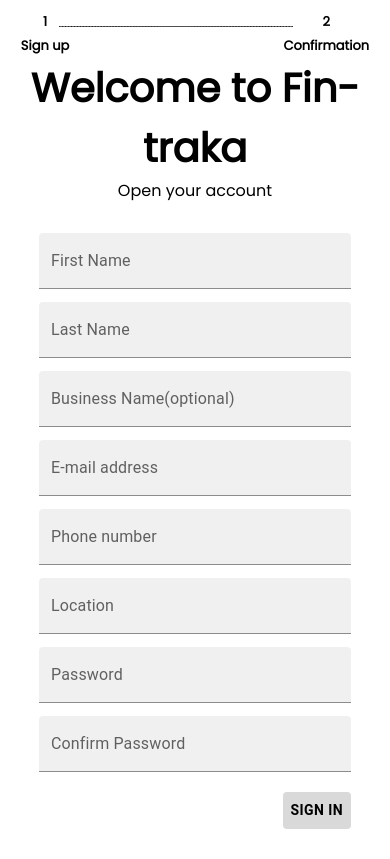
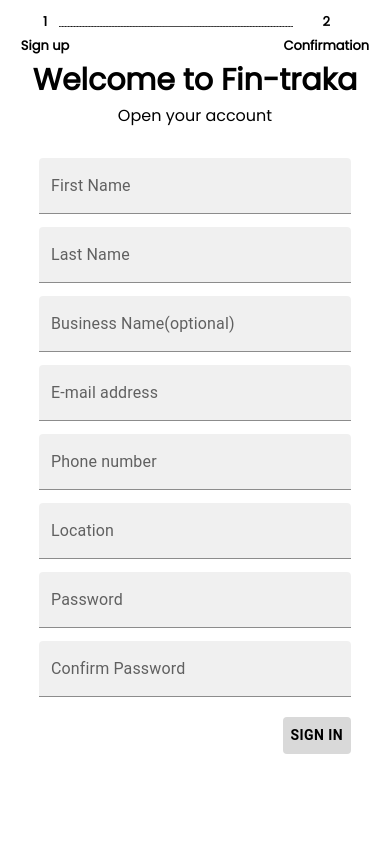
Before and after one commit to ileri-oluwa-kiiye/fin-trak, a React (Create React App) app: page /signup in a window 390 px wide. Built offline with nearby package versions, Linux system fonts and the light colour scheme.

Commit message:
god abeg. react has issuess

```diff
--- a/src/components/mainhero/mainhero.jsx
+++ b/src/components/mainhero/mainhero.jsx
@@ -1,5 +1,5 @@
 import styles from "./mainhero.module.css"
-
+import { Link } from "react-router-dom"
 const Mainhero = () => {
     return(
         <div className={styles.wrapdiv}>
@@ -10,7 +10,7 @@ const Mainhero = () => {
                         It is a long established fact that a reader will be distracted by the readable
                         content of a page when looking at its layout. The point of using Lorem Ipsum is that it has a more-or-less normal
                     </p>
-                    <button className="button">Sign Up</button>
+                    <button className="button"><Link style={{color:"inherit", textDecoration:"none"}} to="/signup">Sign Up</Link></button>
                 </div>
             </div>
         </div>
--- a/src/components/nav/sidebar.jsx
+++ b/src/components/nav/sidebar.jsx
@@ -9,9 +9,6 @@ import icon from "../../img/navicon.png"
 
 
 const Sidebar = () => {
-
-    const [isCollapsed, setIsCollaosed] = useState(false);
-    const [selected, setSelected] = useState("Dashboard")
     return (
         <div className={styles.sidebar}>
             <h1><div>Logo</div></h1>
--- a/src/components/sections/stepone.jsx
+++ b/src/components/sections/stepone.jsx
@@ -2,7 +2,6 @@ import { Box, Button, TextField } from "@mui/material";
 import { Formik } from "formik";
 import * as yup from "yup";
 import useMediaQuery from "@mui/material/useMediaQuery";
-import { fontSize } from "@mui/system";
 
 const Stepone = () => {
   const isNonMobile = useMediaQuery("(min-width:600px)");
@@ -13,7 +12,7 @@ const Stepone = () => {
 
   return (
     <div className="controlwidth">
-        <h1 style={{textAlign:"center", fontSize:"40px"}}>Welcome to Fin-traka</h1>
+        <h1 style={{textAlign:"center", fontSize:"30px"}}>Welcome to Fin-traka</h1>
         <p style={{textAlign:"center", fontSize:"16px"}}>Open your account</p>
         <Box m="20px" maxWidth="500px" width="80vw" margin="30px auto">
 
--- a/src/scenes/signup.jsx
+++ b/src/scenes/signup.jsx
@@ -8,7 +8,7 @@ const Signup = () => {
         <div className="controlwidth">
             <div className={styles.flex}>
                 <div className={styles.image}></div>
-                <div>
+                <div className={styles.main}>
                     <div className={styles.steps}>
                         <div>
                             <p>1</p>
--- a/src/scenes/signup.module.css
+++ b/src/scenes/signup.module.css
@@ -25,11 +25,18 @@
     display: flex;
 }
 
+.main{
+    width: fit-content;
+    margin: auto;
+}
+
 
 .image{
     margin: 4%;
     width: 35vw;
     height: 85vh;
+    max-width: 600px;
+    max-height: 800px;
     background-color: var(---primary-color);
 }
 
@@ -42,3 +49,11 @@
         display: none;
     }
 }
+
+@media screen and (min-width:1500px){
+    .flex{
+        height: max-content;
+        margin-top: 10vh;
+
+    }
+}
```
